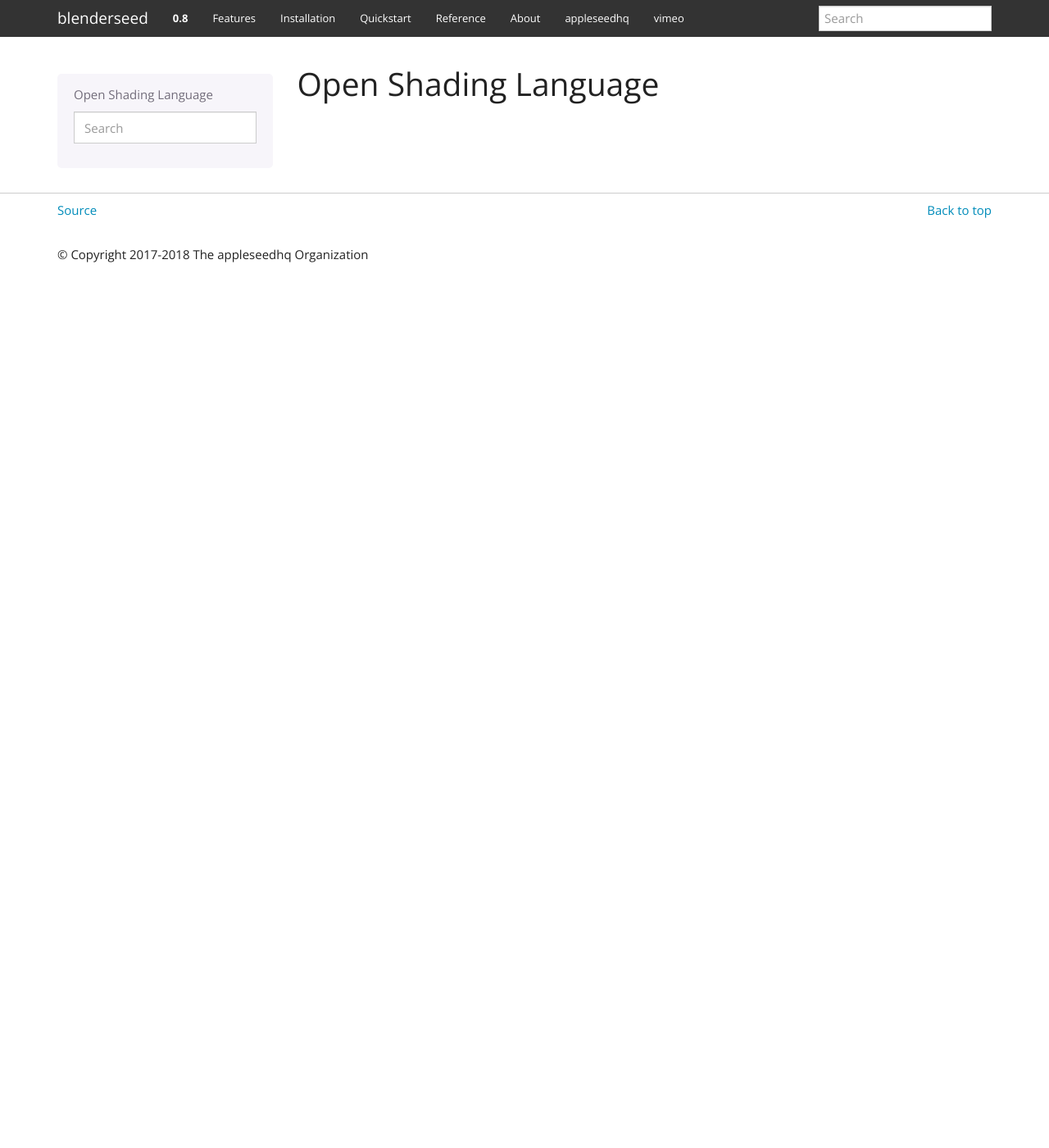
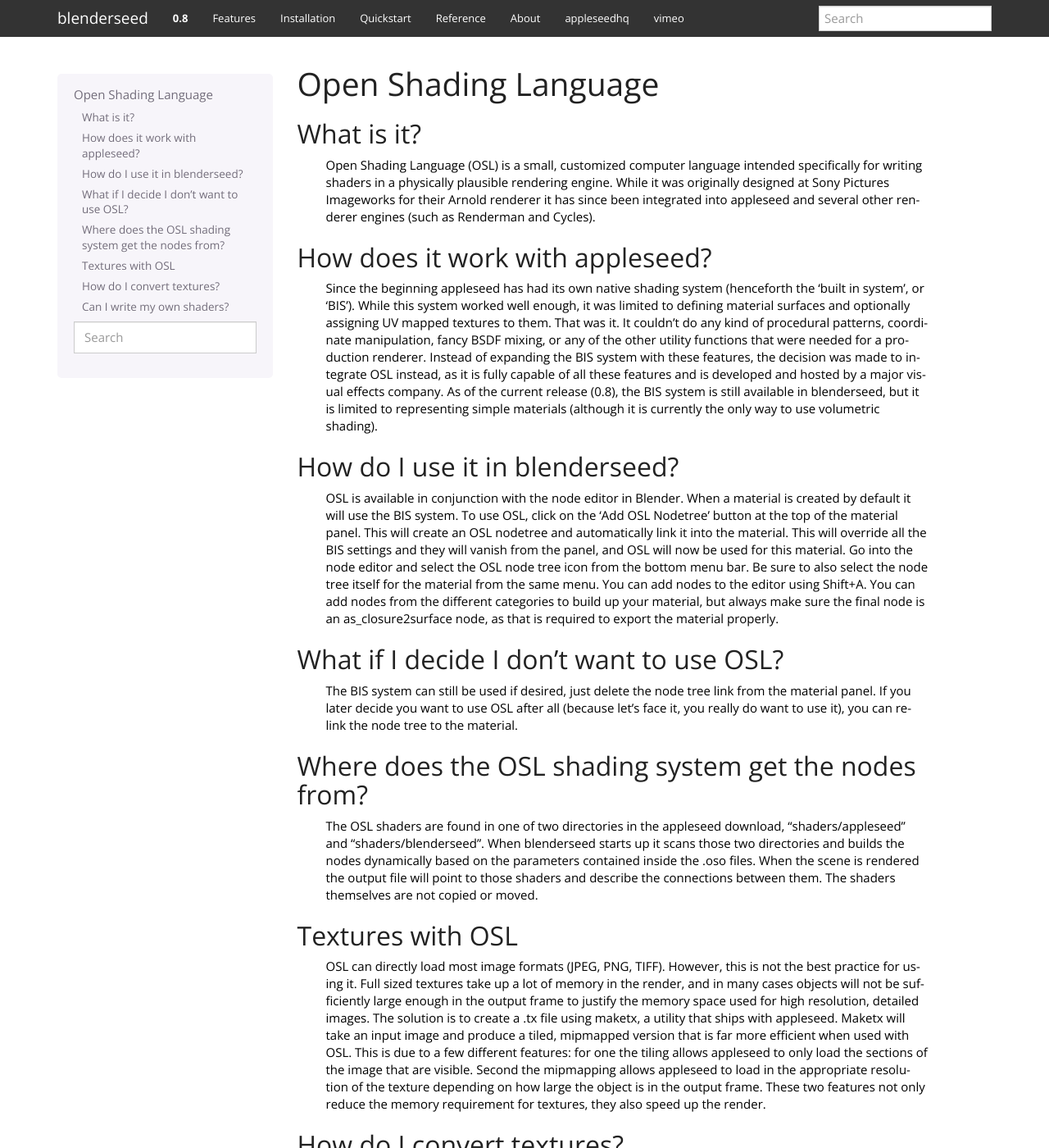
Before and after one commit to appleseedhq/blenderseed, a Sphinx documentation site: the page built from docs/osl/osl.rst, in a window 1280 px wide and 1400 px high. Shown: the whole window at 82% size. Built offline with Sphinx 7.4.7, drawn with Linux system fonts in a browser that asks for light colours; some of the changed text lies outside the part shown.

Commit message:
Doc additions

```diff
--- a/docs/index.rst
+++ b/docs/index.rst
@@ -6,7 +6,7 @@
 Welcome to blenderseed's documentation!
 =======================================
 
-	blenderseed is a plugin that allows Blender (version 2.79 or higher) to use `appleseed <https://appleseedhq.net/>`_ to produce imagery.  appleseed is a modern, open source, fully programmable path tracer that integrates several cutting edge features into a robust rendering package that is capable of rendering highly complex objects with dozens (or hundreds) of high resolution texures with deformation blur and depth of field.
+	blenderseed is a plugin that allows Blender (version 2.79 or higher) to use `appleseed <https://appleseedhq.net/>`_ to produce imagery.  appleseed is a modern, open source, fully programmable path tracer that integrates several cutting edge features into a robust rendering package that is capable of rendering highly complex objects with dozens (or hundreds) of high resolution textures with deformation blur and depth of field.
 
 |
 
--- a/docs/osl/osl.rst
+++ b/docs/osl/osl.rst
@@ -1,2 +1,35 @@
 Open Shading Language
 =====================
+
+What is it?
+-----------
+	Open Shading Language (OSL) is a small, customized computer language intended specifically for writing shaders in a physically plausible rendering engine.  While it was originally designed at Sony Pictures Imageworks for their Arnold renderer it has since been integrated into appleseed and several other renderer engines (such as Renderman and Cycles).
+
+How does it work with appleseed?
+--------------------------------
+	Since the beginning appleseed has had its own native shading system (henceforth the ‘built in system’, or ‘BIS’).  While this system worked well enough, it was limited to defining material surfaces and optionally assigning UV mapped textures to them.  That was it.  It couldn’t do any kind of procedural patterns, coordinate manipulation, fancy BSDF mixing, or any of the other utility functions that were needed for a production renderer.  Instead of expanding the BIS system with these features, the decision was made to integrate OSL instead, as it is fully capable of all these features and is developed and hosted by a major visual effects company.  As of the current release (0.8), the BIS system is still available in blenderseed, but it is limited to representing simple materials (although it is currently the only way to use volumetric shading).
+
+How do I use it in blenderseed?
+-------------------------------
+	OSL is available in conjunction with the node editor in Blender.  When a material is created by default it will use the BIS system.  To use OSL, click on the ‘Add OSL Nodetree’ button at the top of the material panel.  This will create an OSL nodetree and automatically link it into the material.  This will override all the BIS settings and they will vanish from the panel, and OSL will now be used for this material.  Go into the node editor and select the OSL node tree icon from the bottom menu bar.  Be sure to also select the node tree itself for the material from the same menu.  You can add nodes to the editor using Shift+A.  You can add nodes from the different categories to build up your material, but always make sure the final node is an as_closure2surface node, as that is required to export the material properly.
+
+What if I decide I don’t want to use OSL?
+-----------------------------------------
+	The BIS system can still be used if desired, just delete the node tree link from the material panel.  If you later decide you want to use OSL after all (because let’s face it, you really do want to use it), you can re-link the node tree to the material.
+
+Where does the OSL shading system get the nodes from?
+-----------------------------------------------------
+	The OSL shaders are found in one of two directories in the appleseed download, “shaders/appleseed” and “shaders/blenderseed”.  When blenderseed starts up it scans those two directories and builds the nodes dynamically based on the parameters contained inside the .oso files.  When the scene is rendered the output file will point to those shaders and describe the connections between them.  The shaders themselves are not copied or moved.
+
+Textures with OSL
+-----------------
+	OSL can directly load most image formats (JPEG, PNG, TIFF).  However, this is not the best practice for using it.  Full sized textures take up a lot of memory in the render, and in many cases objects will not be sufficiently large enough in the output frame to justify the memory space used for high resolution, detailed images.  The solution is to create a .tx file using maketx, a utility that ships with appleseed.  Maketx will take an input image and produce a tiled, mipmapped version that is far more efficient when used with OSL.  This is due to a few different features: for one the tiling allows appleseed to only load the sections of the image that are visible.  Second the mipmapping allows appleseed to load in the appropriate resolution of the texture depending on how large the object is in the output frame. These two features not only reduce the memory requirement for textures, they also speed up the render.
+
+How do I convert textures?
+--------------------------
+	Textures can be converted to .tx files using the :doc:`/panels/material/texture_converter` panel in the material tab.
+
+Can I write my own shaders?
+---------------------------
+	Absolutely.  OSL shaders can be written in any text editor and compiled into .oso files using the oslc utility that’s included with appleseed.  The .oso file can then be placed into the shaders/blenderseed folder and it will be scanned and added into the available nodes during the next startup.
+	If you choose to write your own OSL shader, there are several formatting rules and metadata tags that should be used in order to properly build the node’s UI and category.
--- a/docs/panels/material/material_panel.rst
+++ b/docs/panels/material/material_panel.rst
@@ -1,8 +1,11 @@
 Material Panel
 ==============
+
+The material panel covers all settings related to the surface (or volume) shader that is applied to an object.
 
 .. toctree::
 	:maxdepth: 2
 
 	surface_shader
 	light_material
+	texture_converter
--- /dev/null
+++ b/docs/panels/material/texture_converter.rst
@@ -0,0 +1,29 @@
+Texture Converter
+=================
+
+The texture converter is a utility for converting traditional image formats (JPEG, PNG, TIFF, etc...) into tiled, mipmapped .tx files for use with appleseed's OSL shading system.
+
+.. image:: /_static/screenshots/material_panels/tex_convert.PNG
+
+|
+
+- Texture List:
+	- This shows the list of textures in the scene.
+- Use Converted Textures
+	- This tells blenderseed to substitute texture paths with the .tx version during export and rendering.
+- Add Textures
+	- This manually adds a texture entry to the list.
+- Remove Textures
+	- This manually removes the selected texture slot from the list.
+- Refresh Textures
+	- This scans the texture files that are used in the scene and adds them to the list.  Entries will not be duplicated if they already exists.
+- Convert Textures
+	- This launches maketx and converts all the textures in the list to .tx versions (if they havent already been converted)
+- Texture:
+	- This is the filepath of the selected entry in the texture list.  Clicking on the filepath button will open a file selection window.
+- Input Color Space
+	- This parameter tells maketx what color space the original file is in.  If it is anything other than 'linear' the colorspace will be converted during the maketx process.  RGB textures such as color or specular color are usually sRGB.  Bump maps, normal maps, and other greyscale value maps (roughness, metallness) are usually linear, but this may vary depending on the texture source.
+- Output Bit Depth
+	- This allows you to manually specify the bit depth of the .tx file.  Leaving it at 'default' will set the bit depth to the same size as the input.
+- Additional Commands
+	- This allows you to specify any additional command variables that should be used during the maketx process.
```
Also changed, not shown: docs/features.rst (+6 -3 lines), docs/_static/screenshots/material_panels/tex_convert.PNG (added), docs/_static/screenshots/render_button.PNG.
